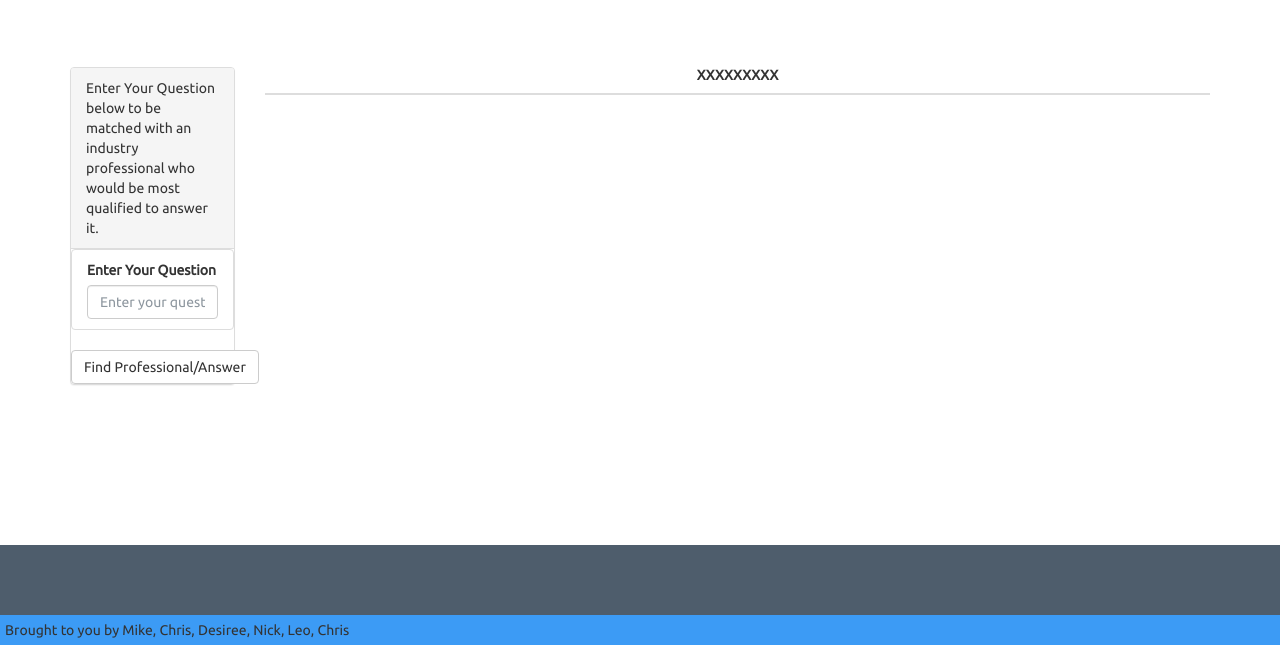
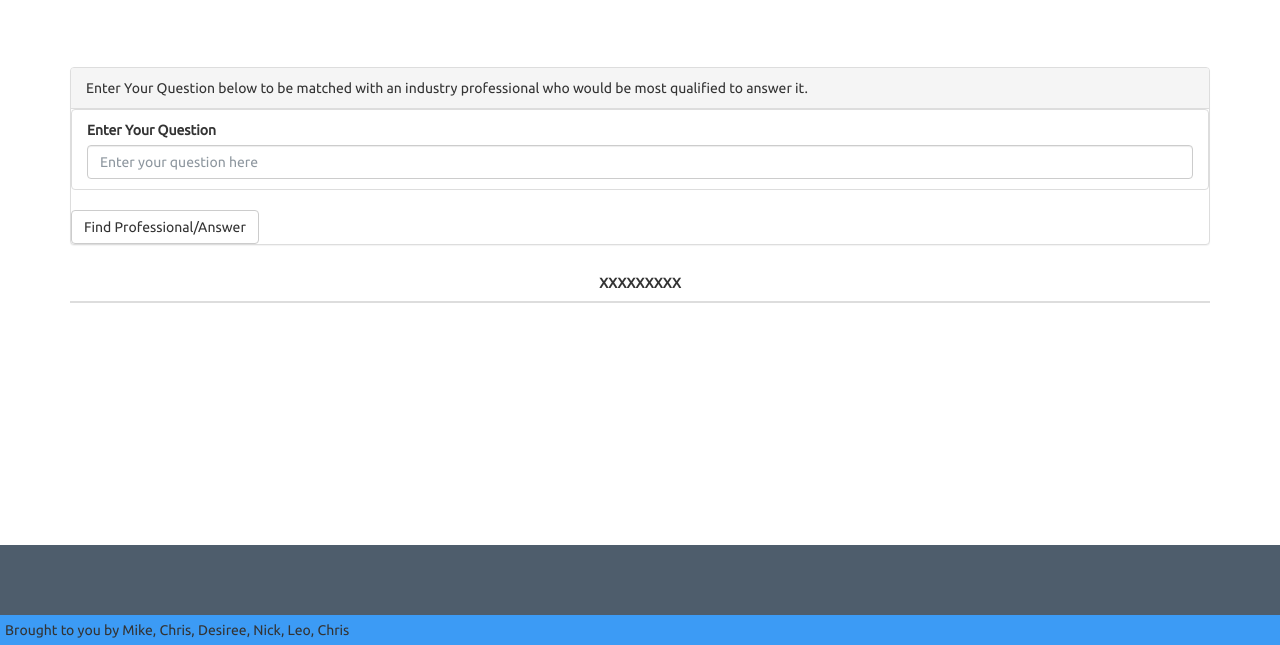
Before and after one commit to Borre454/UCF_FinalProject, a plain HTML site: page index.html in a window 1280 px wide. Shown: the part 155-800 px from the top of the page. Drawn offline with nearby package versions, Linux system fonts and the light colour scheme; files that its build step writes are made by us from their sources.

Commit message:
edit to html

```diff
--- a/index.html
+++ b/index.html
@@ -27,7 +27,7 @@
     </div>
     <div class="container">
       <div class="row margin-top-50">
-        <div class="col-md-2">
+        <div class="col-md-12">
           <aside class="filters">
             <div class="panel panel-default">
               <div class="panel-heading">Enter Your Question below to be matched with an industry professional
@@ -48,7 +48,7 @@
             </div>
           </aside>
         </div>
-        <div class="col-md-10">
+        <div class="col-md-12">
           <div id="table-area" class="output">
             <table id="question-table" class="table table-striped">
               <thead>
@@ -69,7 +69,7 @@
   </div>
   <script src="https://cdnjs.cloudflare.com/ajax/libs/d3/4.11.0/d3.js"></script>
 
-  <!-- <script src="static/js/app.js"></script> -->
+
 </body>
 
 </html>
```
